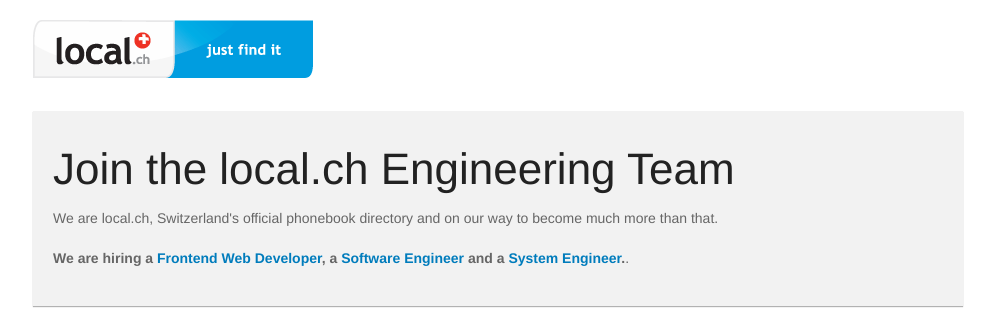
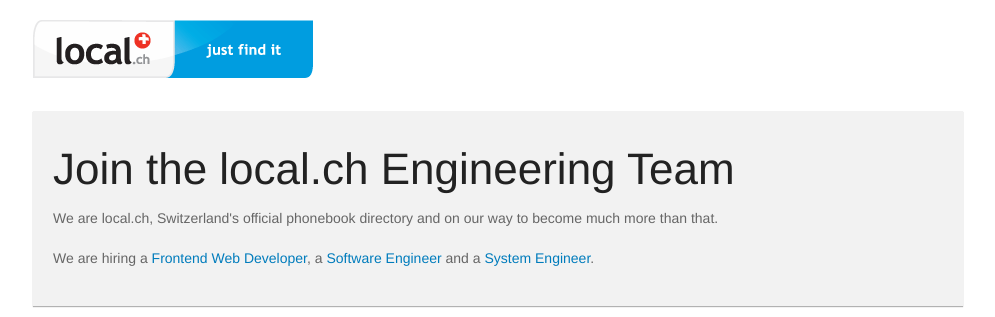
Before and after one commit to digideskio/local-ch.github.com, a Jekyll site: the page built from index.html, in a window 1280 px wide and 900 px high, cut to the strip 0-317 px from the top of the window. Shown: the whole strip, without its empty margins (142-1137 px from the left). Built offline with Jekyll 4.4.1, drawn with Linux system fonts in a browser that asks for light colours; nearby versions of some CDN libraries.

Commit message:
remove bold text and double punctuation

```diff
--- a/index.html
+++ b/index.html
@@ -3,7 +3,7 @@
 title: Join the local.ch Web Team
 description: Job positions at local.ch
 keywords: local, engineer, ruby, rails, javascript, product, manager, web, website, local, engineer, ruby, rails, javascript
-nav: <p class="tagline"><strong>We are hiring a <a href="/frontend-web-developer.html">Frontend Web Developer</a>, a <a href="/software-engineer.html">Software Engineer</a> and a <a href="/senior-system-engineer.html">System Engineer</a>.</strong>.</p>
+nav: <p class="tagline">We are hiring a <a href="/frontend-web-developer.html">Frontend Web Developer</a>, a <a href="/software-engineer.html">Software Engineer</a> and a <a href="/senior-system-engineer.html">System Engineer</a>.</p>
 ---
 
 <div class="row">
```
